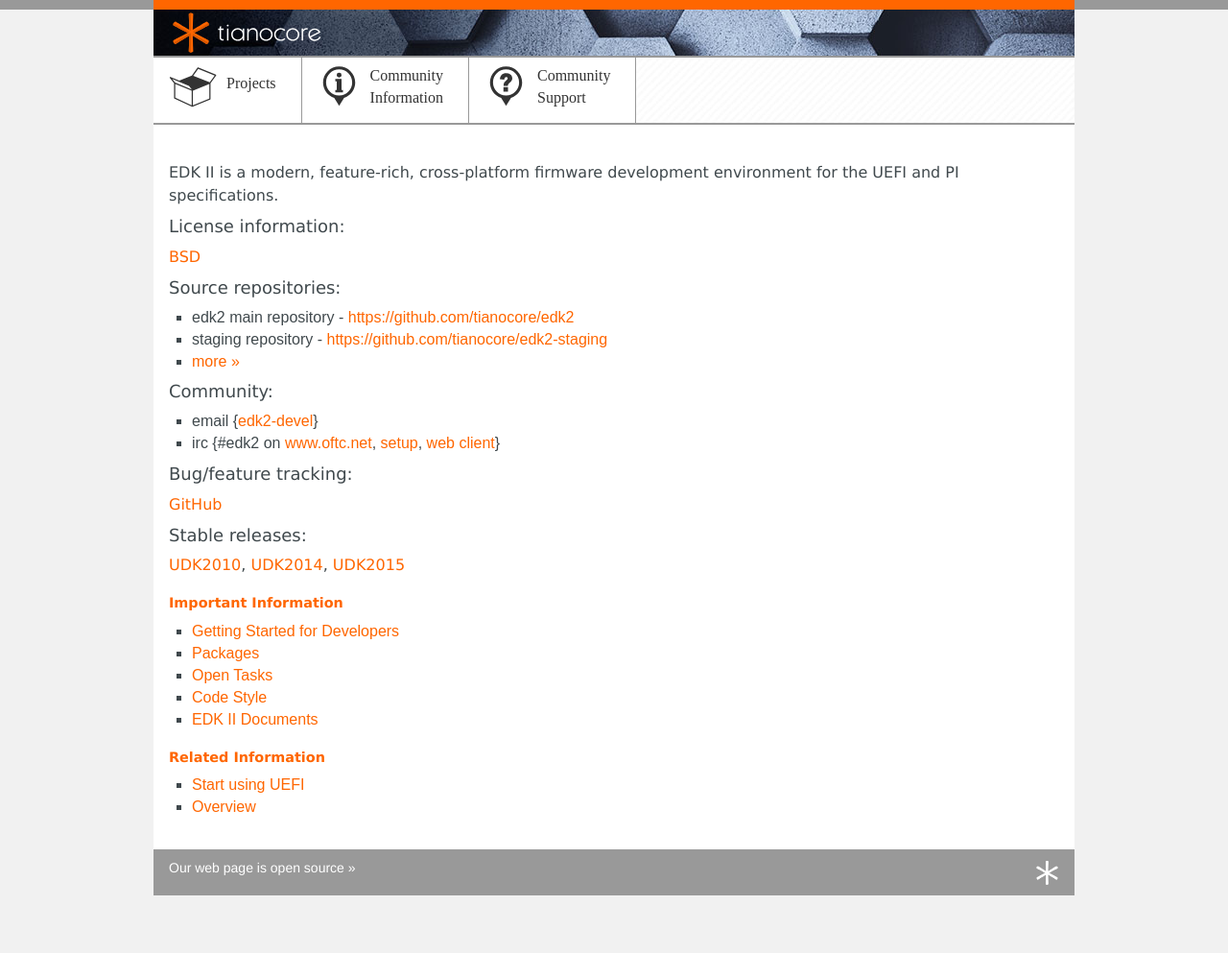
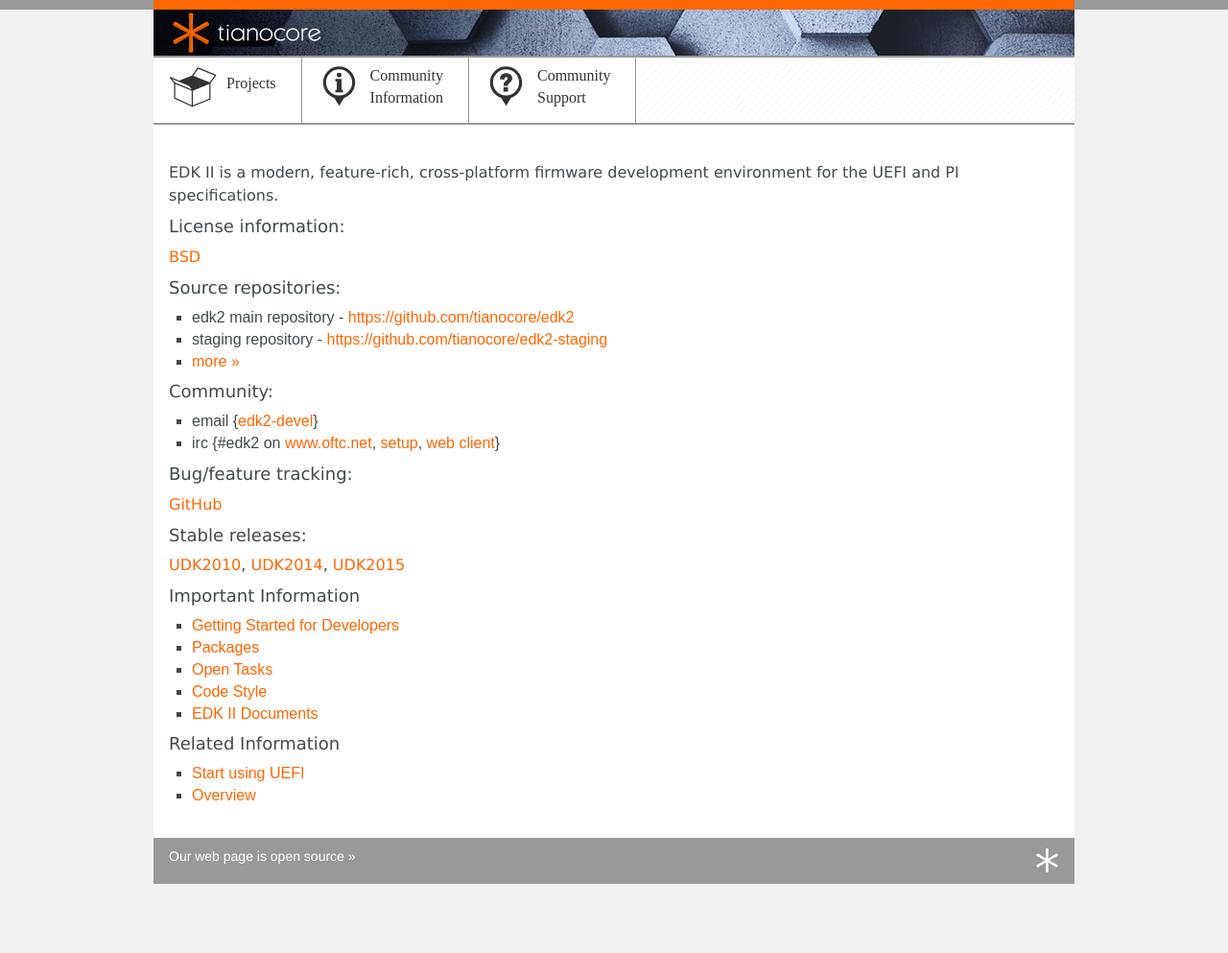
Before and after one commit to tianocore/tianocore.github.io, a Jekyll site: the page built from edk2/index.md, in a window 1280 px wide. Shown: the whole page at 96% size. Built offline with Jekyll 4.4.1, drawn with Linux system fonts in a browser that asks for light colours; nearby versions of some CDN libraries.

```diff
--- a/edk2/index.md
+++ b/edk2/index.md
@@ -27,7 +27,7 @@ environment for the UEFI and PI specifications.
 #### Stable releases:
 [UDK2010], [UDK2014], [UDK2015]
 
-### Important Information
+#### Important Information
 
 * [Getting Started for Developers]({{wiki}}/Getting Started with EDK II)
 * [Packages]({{wiki}}/EDKII_Packages)
@@ -35,7 +35,7 @@ environment for the UEFI and PI specifications.
 * [Code Style]({{wiki}}/Code-Style)
 * [EDK II Documents]({{baseurl}}/docs/EDK_II_Documents.html)
 
-### Related Information
+#### Related Information
 
 * [Start using UEFI]({{wiki}}/Start_using_UEFI)
 * [Overview]({{wiki}}/EDK_II_Overview)
```
